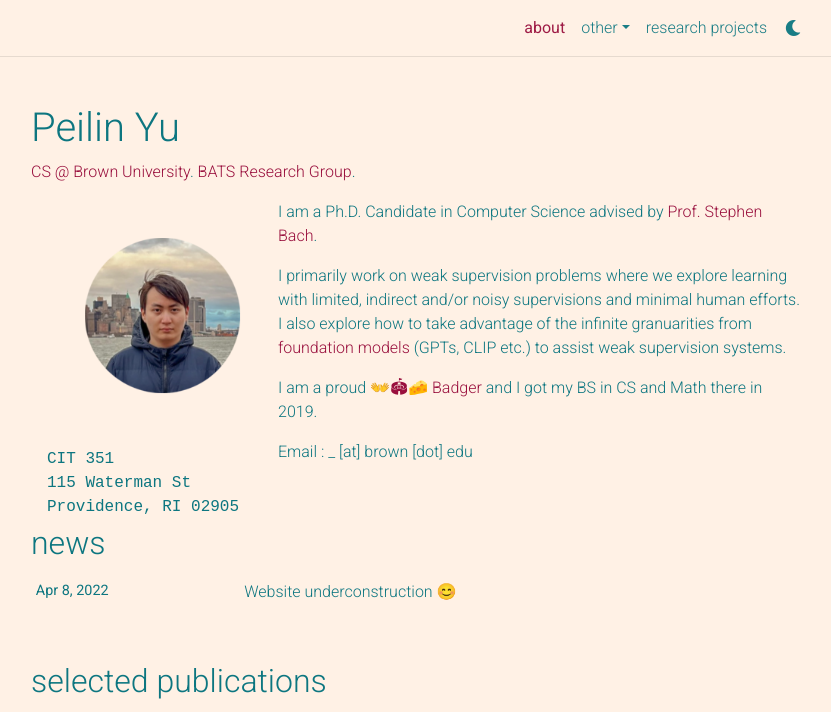
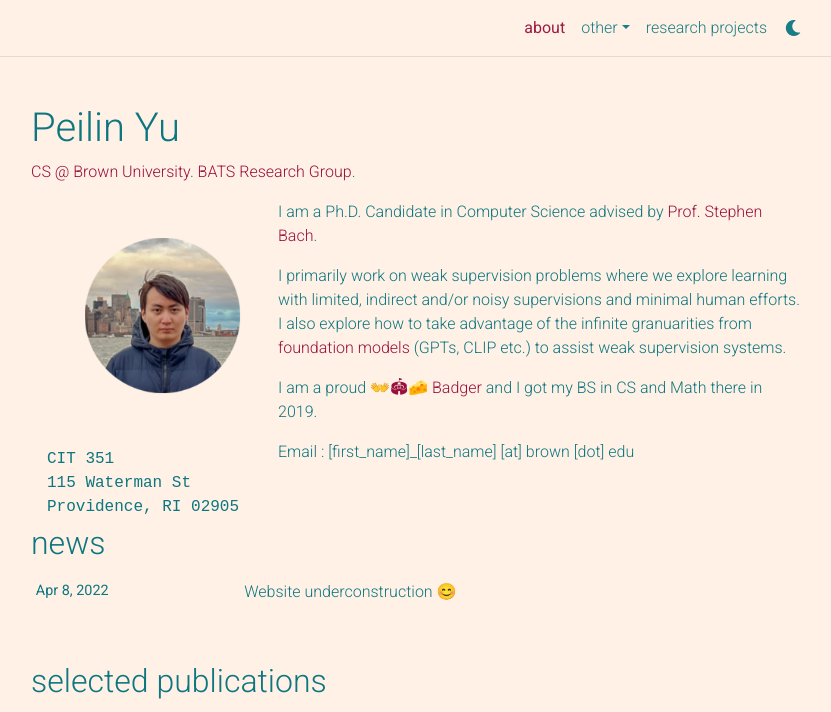
Before and after one commit to dotpyu/dotpyu.github.io, a Jekyll site: the page built from _pages/about.md, in a window 1280 px wide and 934 px high, cut to the strip 0-712 px from the top of the window. Shown: the whole strip, without its empty margins (224-1055 px from the left). Built offline with Jekyll 4.4.1, drawn with Linux system fonts in a browser that asks for light colours; full-size pictures stand in for the smaller copies a plugin makes; comment, search, counter and statistics services are not loaded; a style sheet for code colours, icons or effects is not loaded.

Commit message:
Update about.md

```diff
--- a/_pages/about.md
+++ b/_pages/about.md
@@ -23,4 +23,4 @@ I primarily work on weak supervision problems where we explore learning with lim
 
 I am a proud <a href='https://wisc.edu'>👐🏟🧀 Badger</a> and I got my BS in CS and Math there in 2019.
 
-Email : <first_name>_<last_name> [at] brown [dot] edu
+Email : [first_name]_[last_name] [at] brown [dot] edu
```
